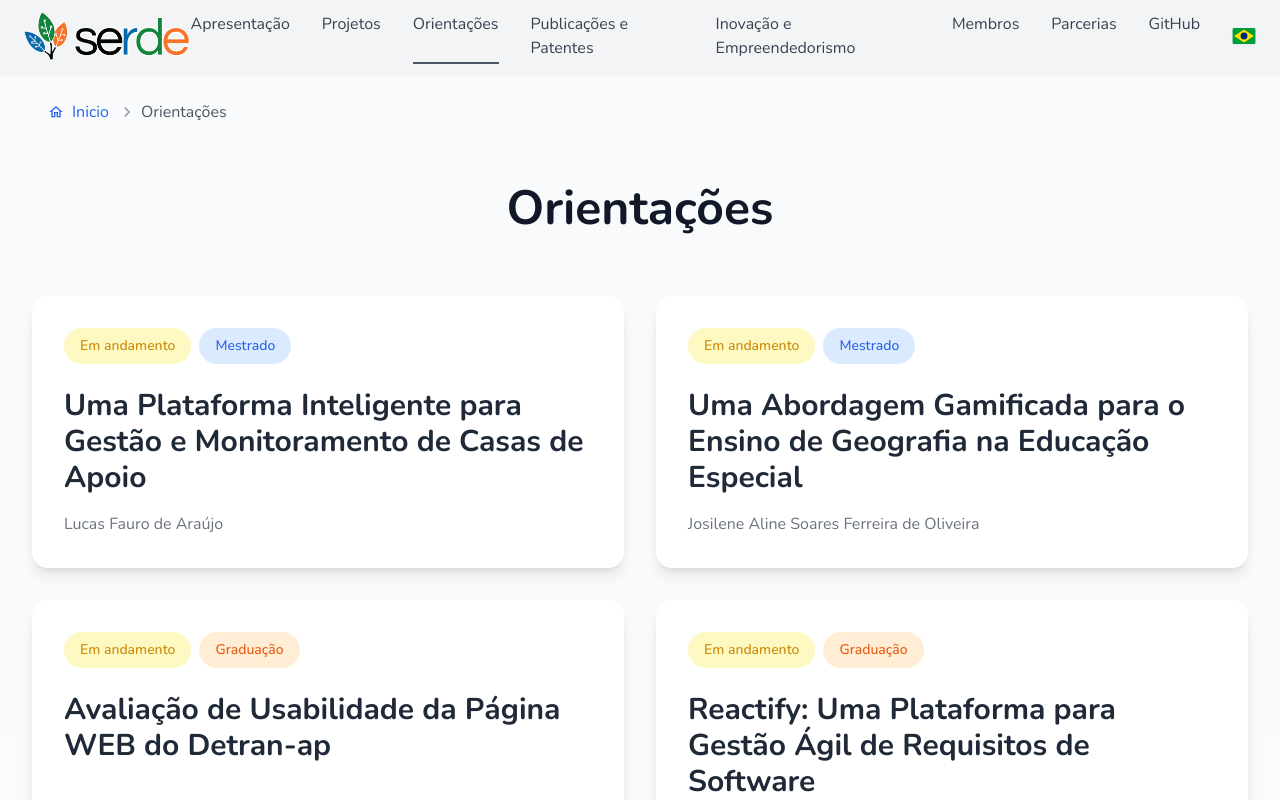
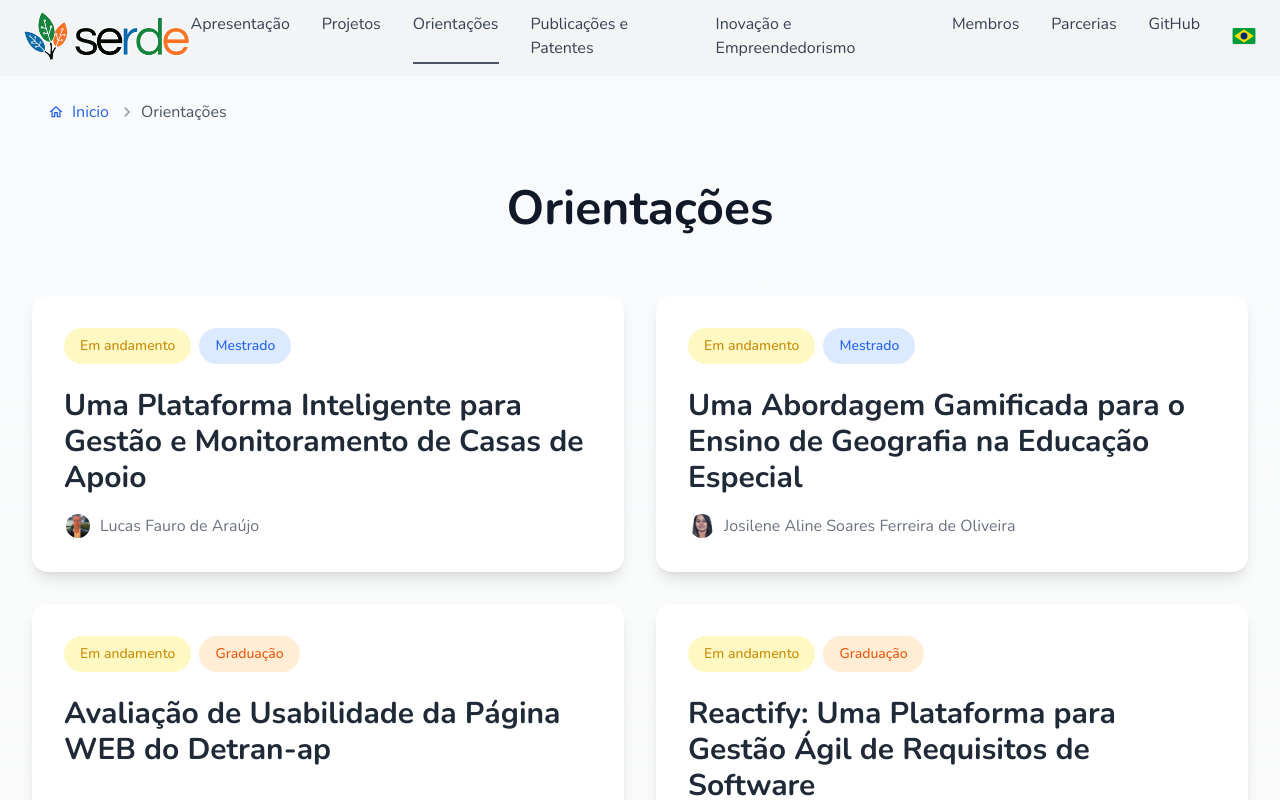
Before and after one commit to jcfurtado86/site-serde, a Next.js app: page /orientacoes in a window 1280 px wide. Shown: the top 800 px of the page. Built offline with nearby package versions, Linux system fonts and the light colour scheme.

Commit message:
fotos nos cards

```diff
--- a/src/app/(pages)/orientacoes/page.tsx
+++ b/src/app/(pages)/orientacoes/page.tsx
@@ -3,7 +3,9 @@
 import { Breadcrumb } from "@/app/components/BreadCrumb/BreadCrumb"
 import { useProjects } from "@/app/context/ProjectsContext"
 import Link from "next/link"
+import Image from "next/image"
 import { useLanguage } from "@/app/i18n/context"
+import type { StudentProps } from "@/app/context/types"
 
 const degreeColors: Record<string, string> = {
   Graduação: "text-orange-600 bg-orange-100 group-hover:bg-orange-200",
@@ -90,9 +92,31 @@ export default function Orientacoes() {
                 <h3 className="text-lg sm:text-2xl lg:text-3xl font-bold text-gray-800 mb-4 group-hover:text-gray-900 group-hover:brightness-125 transition-all duration-300">
                   {locale === "en" && tcc.title_en ? tcc.title_en : tcc.title}
                 </h3>
-                <p className="text-gray-500 text-sm sm:text-base mt-auto">
-                  {tcc.students.map((s) => fuzzyResolveName(s, students)).join(", ")}
-                </p>
+                <div className="flex items-center gap-2 mt-auto">
+                  <div className="flex -space-x-2">
+                    {tcc.students.map((s, i) => {
+                      const member = students.find((m) => m.name.toLowerCase() === fuzzyResolveName(s, students).toLowerCase())
+                      return member?.imageUrl ? (
+                        <Image
+                          key={i}
+                          src={member.imageUrl}
+                          alt={member.name}
+                          width={28}
+                          height={28}
+                          className="rounded-full object-cover w-7 h-7 border-2 border-white"
+                          unoptimized
+                        />
+                      ) : (
+                        <div key={i} className="w-7 h-7 rounded-full bg-gray-200 border-2 border-white flex items-center justify-center">
+                          <span className="text-gray-400 text-xs">{s[0]}</span>
+                        </div>
+                      )
+                    })}
+                  </div>
+                  <span className="text-gray-500 text-sm sm:text-base">
+                    {tcc.students.map((s) => fuzzyResolveName(s, students)).join(", ")}
+                  </span>
+                </div>
               </Link>
             ))}
           </div>
```
